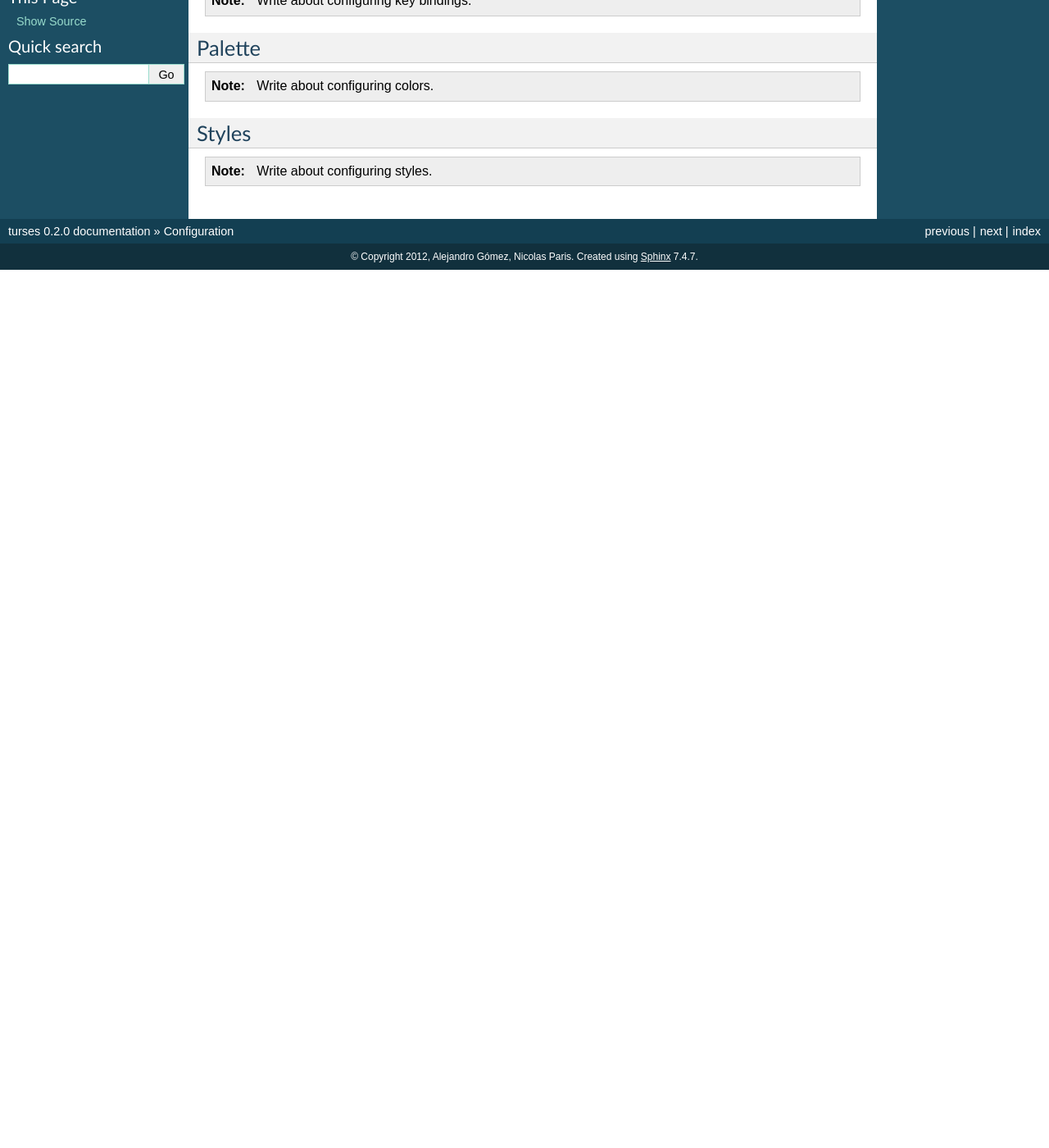
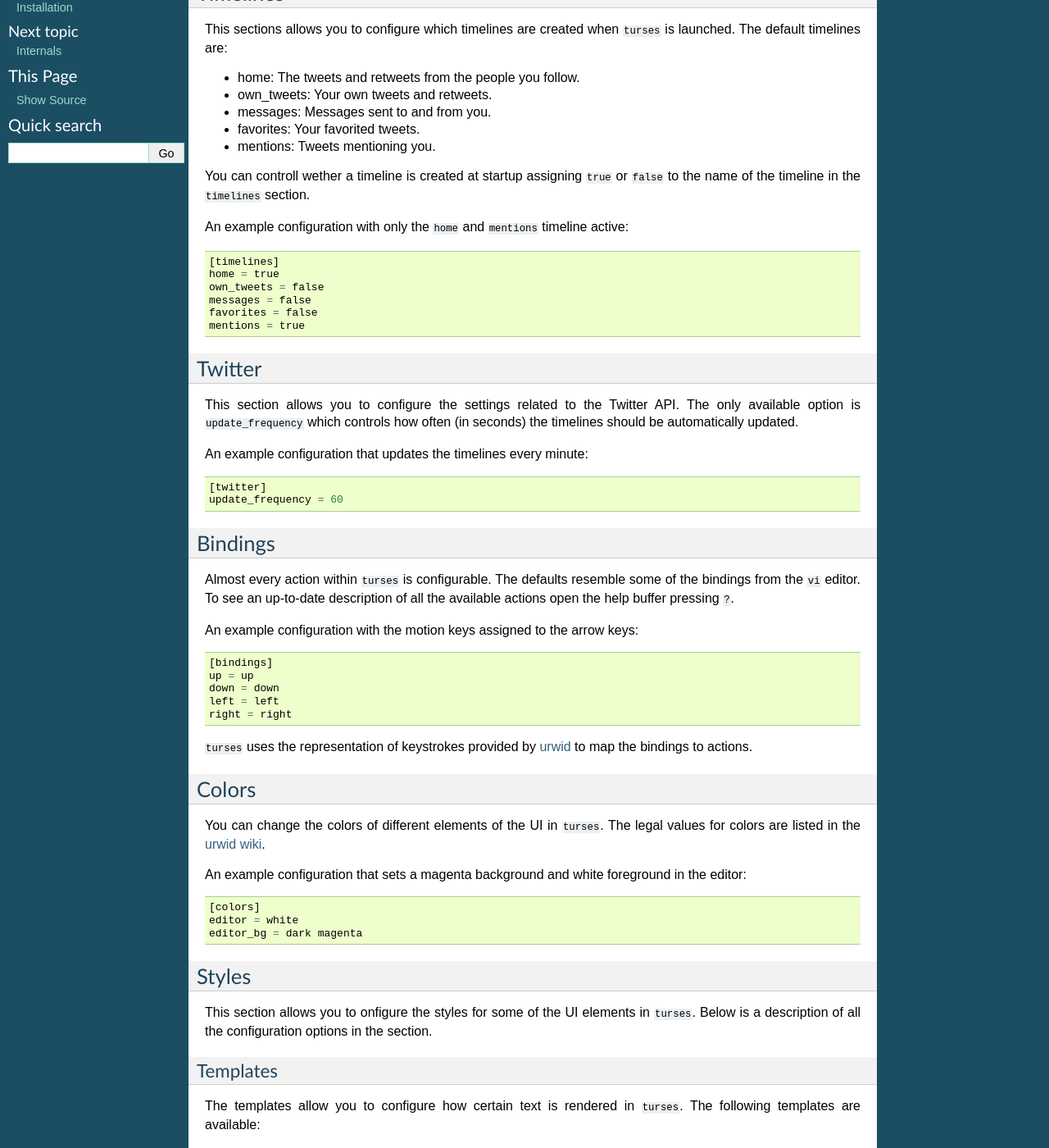
Before and after one commit to louipc/turses, a Sphinx documentation site: the page built from docs/user/configuration.rst, in a window 1280 px wide and 1400 px high, scrolled down 270 px. Shown: the whole window at 82% size. Built offline with Sphinx 7.4.7, drawn with Linux system fonts in a browser that asks for light colours; before the commit the page ends 900 px from its top, so only the background shows below that; some of the changed text lies outside the part shown.

Commit message:
docs for configuration

```diff
--- a/docs/user/configuration.rst
+++ b/docs/user/configuration.rst
@@ -4,20 +4,216 @@ Configuration
 .. automodule:: turses.config
 
 
+The configuration file is divided into sections, each of which is described
+below these lines.
+
+Timelines
+---------
+
+This sections allows you to configure which timelines are created when
+``turses`` is launched. The default timelines are:
+
+- home: The tweets and retweets from the people you follow.
+- own_tweets: Your own tweets and retweets.
+- messages: Messages sent to and from you.
+- favorites: Your favorited tweets.
+- mentions: Tweets mentioning you.
+
+You can controll wether a timeline is created at startup assigning ``true`` or
+``false`` to the name of the timeline in the ``timelines`` section.
+
+An example configuration with only the ``home`` and ``mentions`` timeline
+active:
+
+
+::
+
+    [timelines]
+    home = true
+    own_tweets = false
+    messages = false
+    favorites = false
+    mentions = true
+
+
+Twitter
+-------
+
+This section allows you to configure the settings related to the Twitter API.
+The only available option is ``update_frequency`` which controls how often (in
+seconds) the timelines should be automatically updated.
+
+An example configuration that updates the timelines every minute:
+
+::
+
+    [twitter]
+    update_frequency = 60
+
+
 Bindings
 --------
 
-.. note::
-    Write about configuring key bindings.
+Almost every action within ``turses`` is configurable. The defaults resemble
+some of the bindings from the ``vi`` editor. To see an up-to-date description
+of all the available actions open the help buffer pressing ``?``.
 
-Palette
--------
+An example configuration with the motion keys assigned to the arrow keys:
 
-.. note::
-    Write about configuring colors.
+::
+
+    [bindings]
+    up = up
+    down = down
+    left = left
+    right = right
+
+``turses`` uses the representation of keystrokes provided by `urwid <http://excess.org/urwid/>`_ to
+map the bindings to actions.
+
+Colors
+------
+
+You can change the colors of different elements of the UI in ``turses``. The
+legal values for colors are listed in the `urwid wiki <http://excess.org/urwid/wiki/DisplayAttributes>`_.
+
+An example configuration that sets a magenta background and white foreground in
+the editor:
+
+::
+
+    [colors]
+    editor = white
+    editor_bg = dark magenta
 
 Styles
 ------
 
-.. note::
-    Write about configuring styles.
+This section allows you to onfigure the styles for some of the UI elements in
+``turses``. Below is a description of all the configuration options in the
+section.
+
+Templates
+~~~~~~~~~
+
+The templates allow you to configure how certain text is rendered in ``turses``.
+The following templates are available:
+
+- ``header_template``: The header of a tweet.
+- ``dm_template``: The header of a direct message.
+- ``tab_template``: The text in a tab.
+
+This templates contain variables enclosed between braces that are replaced by
+their corresponding value. Let's look at the defaults to see all the available
+variables within the templates:
+
+::
+
+    [styles]
+    header_template =  {username}{retweeted}{retweeter} - {time}{reply} {retweet_count}
+
+- ``username``: The author of the tweet.
+- ``retweeted``: ♻ symbol indicating that the tweet is a retweet.
+- ``retweeter``: The name of the retweeter (if any).
+- ``time``: Relative time of the tweet.
+- ``reply``: ✉ symbol indicating that the tweet is a reply.
+- ``retweet_count``: The number of retweets.
+
+::
+
+    [styles]
+    dm_template =  {sender_screen_name} => {recipient_screen_name} - {time}
+
+- ``sender_screen_name``: The sender of the message.
+- ``recipient_screen_name``: The recipient of the message.
+- ``time``: Relative time of the message.
+
+::
+
+    [styles]
+    tab_template = {unread} {timeline_name}
+
+- ``unread``: Unread tweet count.
+- ``timeline_name``: The name of the timeline.
+
+Tweets
+~~~~~~
+
+You can configure how tweets are rendered. By default the statuses are enclosed
+in a box, but you can use a divider instead.
+
+Here's how the default configuration for status styles looks like:
+
+::
+
+    [styles]
+    box_around_status = true
+
+If ``box_around_status`` is set to ``true``, the tweets will be rendered as
+follows:
+
+.. image:: ../images/box_around_status.png
+    :width: 900px
+    :height: 600px
+    :align: center
+    :alt: tweets rendered with a box around them
+
+
+When setting ``box_around_status`` to ``false`` you can specify a divider
+character that will be printed below the statuses.
+
+.. note:: The ``box_around_status`` option has precedence over
+   ``status_divider``
+
+::
+
+    [styles]
+    box_around_status = false
+    status_divider = false
+    status_divider_char = ─
+
+This is how it looks like using ``─`` as a status divider:
+
+.. image:: ../images/status_divider.png
+    :width: 900px
+    :height: 600px
+    :align: center
+    :alt: tweets rendered with a status divider
+
+Editor
+~~~~~~
+
+You can also configure the position of the editor in the screen modifyng the
+``editor_horizontal_align`` and ``editor_vertical_align`` options. The accepted
+values for this options are the following:
+
+- ``editor_horizontal_aling``: ``left``, ``center`` or ``right``
+- ``editor_vertical_aling``: ``top``, ``middle`` or ``bottom``
+
+An example configuration with the editor positioned in the center of the
+screen:
+
+::
+
+    [styles]
+    editor_horizontal_align = center
+    editor_vertical_align = middle
+
+Here's how it looks like:
+
+.. image:: ../images/editor_middle.png
+    :width: 900px
+    :height: 600px
+    :align: center
+    :alt: tweets rendered with a status divider
+
+Debug
+-----
+
+The last section of the configuration is ``debug``, which is intended for
+developers.
+
+::
+
+    [debug]
+    logging_level = 3
```
Also changed, not shown: docs/images/box_around_status.png (added), docs/images/editor_middle.png (added), docs/images/status_divider.png (added), docs/images/user_info.png (added).
